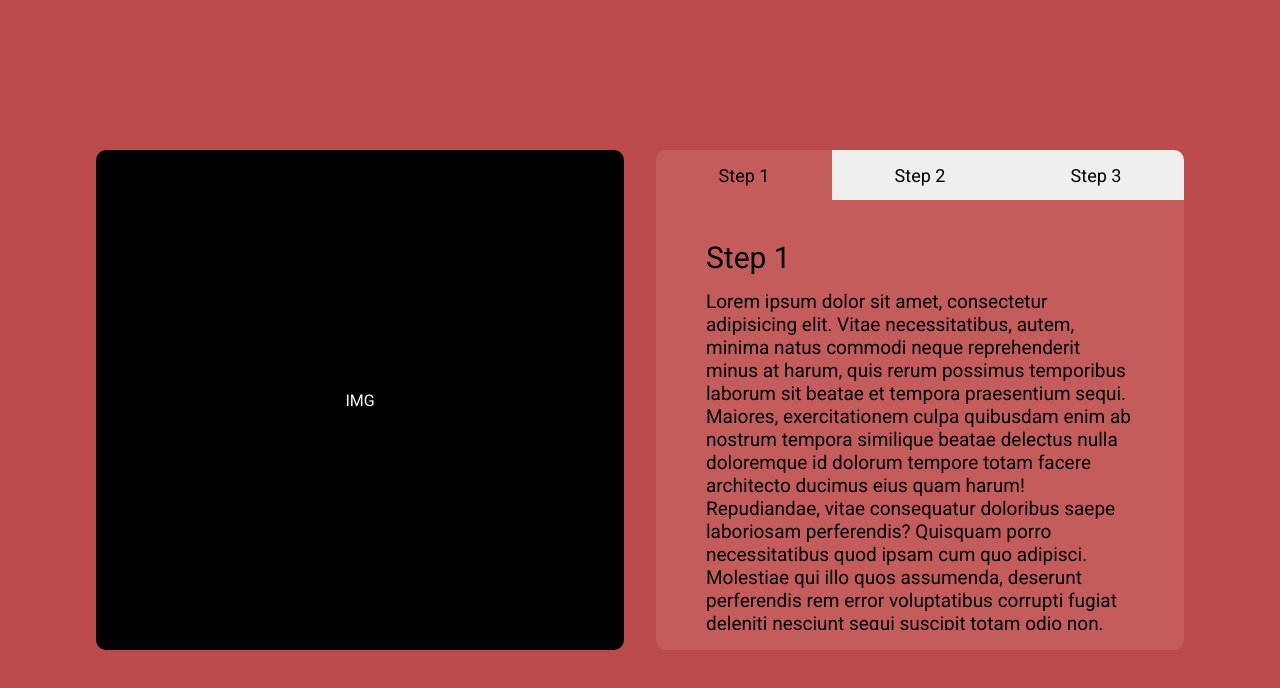
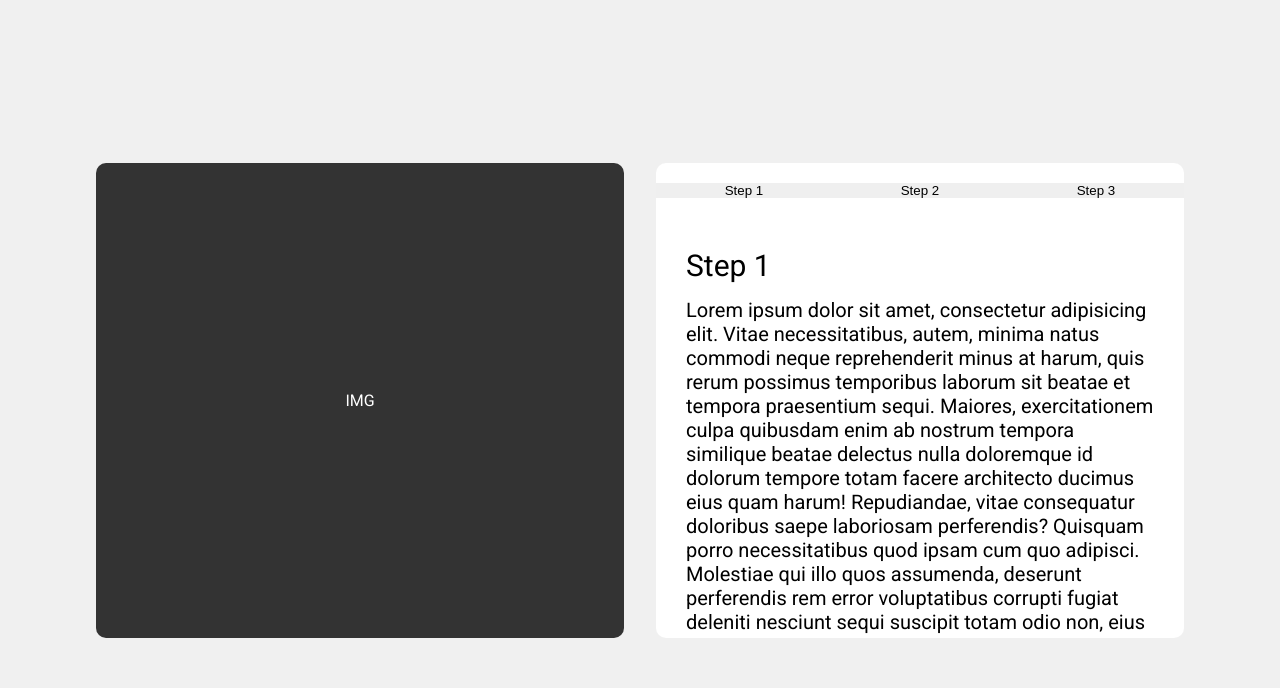
Before and after one commit to Chumbita/WebCrafts100, a plain HTML site: page project-6/index.html in a window 1280 px wide. Drawn offline with Linux system fonts and the light colour scheme.

Commit message:
Se sube actualizaciones de project-6

```diff
--- a/project-6/index.html
+++ b/project-6/index.html
@@ -7,7 +7,7 @@
     <link rel="preconnect" href="https://fonts.googleapis.com">
     <link rel="preconnect" href="https://fonts.gstatic.com" crossorigin>
     <link href="https://fonts.googleapis.com/css2?family=Roboto:wght@300;400;500&display=swap" rel="stylesheet">
-    <link rel="stylesheet" href="/styles.css" />
+    <link rel="stylesheet" href="/styles-prototipe.css" />
   </head>
   <body id="body">
     <div class="container">
--- /dev/null
+++ b/project-6/styles-prototipe.css
@@ -0,0 +1,86 @@
+* {
+  margin: 0;
+  padding: 0;
+  box-sizing: border-box;
+}
+
+body {
+  min-height: 100vh;
+  margin: 0;
+  font-family: "Roboto", sans-serif;
+  background-color: #f0f0f0;
+  display: flex;
+  justify-content: center;
+  align-items: center;
+}
+
+.container {
+  width: 85vw;
+  max-width: 1200px;
+  display: flex;
+  flex-wrap: wrap; /* Permite que los elementos se envuelvan en una nueva línea si no caben en una sola línea */
+  gap: 2rem;
+}
+
+.img,
+.container section {
+  flex: 1;
+  min-width: 300px; /* Establece el ancho mínimo de los elementos */
+}
+
+.img {
+  min-height: 300px;
+  max-height: 60vh; /* Establece la altura máxima de la imagen */
+  display: flex;
+  justify-content: center;
+  align-items: center;
+  background-color: #333;
+  color: white;
+  border-radius: 10px;
+  overflow: hidden; /* Oculta cualquier parte que se salga de la imagen */
+}
+
+.container section {
+  background-color: #fff;
+  border-radius: 10px;
+}
+
+.bar-container {
+  display: flex;
+  justify-content: space-between;
+  align-items: center;
+  height: 55px;
+}
+
+.btn {
+  flex: 1;
+  border: none;
+  cursor: pointer;
+  transition: background-color 0.5s;
+}
+
+.btn:hover:not(.active) {
+  background-color: #333;
+  color: white;
+}
+
+.text-container {
+  padding: 30px;
+  max-height: 420px;
+  overflow-y: auto; /* Agregado para permitir desplazamiento vertical si es necesario */
+}
+
+.text-container h2 {
+  font-size: 30px;
+  margin-bottom: 15px;
+  font-weight: 400;
+}
+
+.text-container p {
+  font-size: 20px;
+}
+
+.step-2,
+.step-3 {
+  display: none;
+}
--- a/project-6/styles.css
+++ b/project-6/styles.css
@@ -10,10 +10,11 @@ body {
   justify-content: center;
   align-items: center;
   background-color: #bc4c4c;
+  transition: all 0.3s linear;
 }
 
 .container {
-  width: 85vw;
+  width: 90vw;
   height: 500px;
   display: flex;
   justify-content: space-between;
@@ -24,7 +25,8 @@ body {
 }
 
 .img {
-  width: 50%;
+  min-width: 500px;
+  width: 100%;
   height: 100%;
   display: flex;
   justify-content: center;
@@ -36,14 +38,14 @@ body {
 }
 
 .container section {
-  width: 50%;
+  max-width: 50%;
+  min-width: 250px;
   height: 100%;
   box-sizing: border-box;
   background-color: #c45c5c ;
   border-radius: 10px;
   display: flex;
   flex-direction: column;
-  flex-grow: 1;
 }
 
 .bar-container {
@@ -97,7 +99,7 @@ body {
 }
 
 .text-container p {
-  font-size: 19px;
+  font-size: 16px;
   box-sizing: border-box;
 }
 
--- /dev/null
+++ b/project-7/style.css
@@ -0,0 +1,96 @@
+* {
+	margin: 0;
+	padding: 0;
+	font-family: 'Roboto', sans-serif;
+}
+
+body {
+	background-color: #0C0C0C;
+	height: 100vh;
+	display: flex;
+	justify-content: center;
+	align-items: center;
+}
+
+section {
+	min-width: 25%;
+	min-height: 500px;
+	display: flex;
+	align-items: center;
+	flex-direction: column;
+
+	border-radius: 8px;
+}
+
+section h2 {
+	margin: 30px 0 20px 0px;
+	font-size: 40px;
+	color: white;
+}
+
+section input {
+	box-sizing: border-box;
+	width: 400px;
+	padding: 9px;
+	outline: none;
+	border: none;
+	border-radius: 5px;
+	font-size: 15px;
+}
+
+section button {
+	margin: 15px 0;
+	box-sizing: border-box;
+	padding: 10px;
+	border: none;
+	border-radius: 4px;
+	background-color: white;
+	cursor: pointer;
+	font-size: 13px;
+	color: #0C0C0C;
+}
+
+section button:hover{
+	background-color: rgb(205, 205, 205);
+	transition: all .3s;
+}
+
+.tareas-container{
+	width: 100%;
+	height: 100%;
+	display: flex;
+	flex-direction: column;
+}
+
+.tarea{
+	display: flex;
+	justify-content: space-between;
+	align-items: center;
+	height: 50px;
+	border-top: 1px solid grey;
+	color:  white;
+	font-size: 20px;
+}
+
+.tarea.complete {
+	text-decoration: line-through;
+	color: rgb(60, 60, 60);
+}
+
+.icon-container {
+	width: 100px;
+	height: 100%;
+	display: flex;
+	justify-content: space-between;
+	align-items: center;
+}
+
+i {
+	padding: 20px;
+  cursor: pointer;
+}
+
+i:hover{
+	color: rgb(205, 205, 205);
+	transition: all .3s;
+}
```
Also changed, not shown: project-7/app.js (added, +49 -0 lines), project-7/index.html (added, +25 -0 lines), project-7/project-7-description.txt (added).
